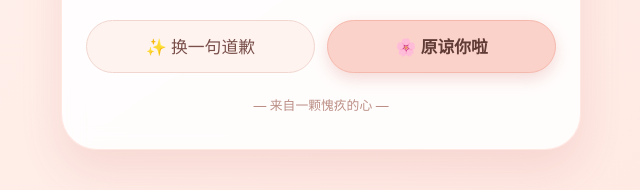
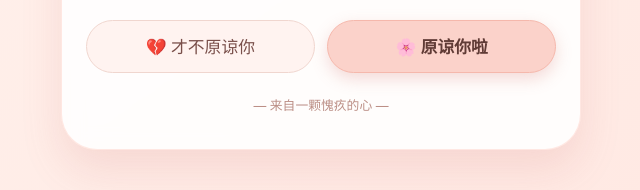
Before and after one commit to xiaoyu041213/sorryapp, a plain HTML site: page index.html in a window 1280 px wide. Shown: the part 487-677 px from the top of the page, 319-959 px from the left. Drawn offline with Linux system fonts and the light colour scheme.

Commit message:
Add files via upload

```diff
--- a/index.html
+++ b/index.html
@@ -36,7 +36,7 @@ h1{font-size:2rem;color:#a14e4e;margin-bottom:.4rem}
   <div class="sub">请收下我诚恳的道歉</div>
   <div class="msg-box"><div class="msg" id="msg">我真的知道错了，原谅我好不好？</div></div>
   <div class="btns">
-    <button class="btn secondary" id="newBtn">✨ 换一句道歉</button>
+    <button class="btn secondary" id="newBtn">💔 才不原谅你</button>
     <button class="btn primary" id="forgiveBtn">🌸 原谅你啦</button>
   </div>
   <div class="badge" id="badge"></div>
```
